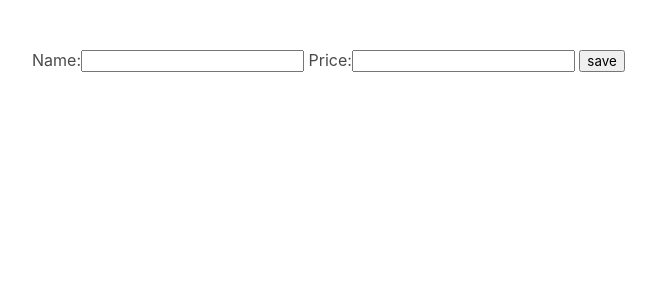
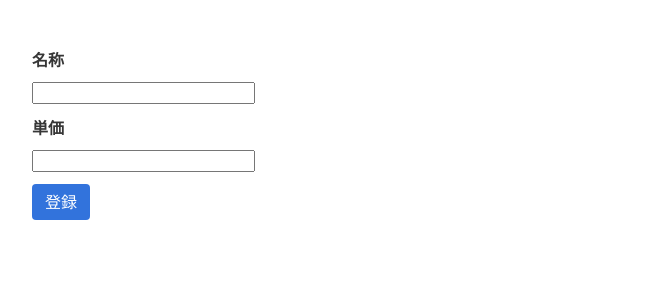
Before and after one commit to a-r-i/sales_management_system, a Django app: page /create-fruit in a window 1280 px wide. Shown: the top 300 px of the page, without its empty margins (32-688 px from the left). Run offline with Django 3.2, Linux system fonts and the light colour scheme; some libraries are stand-ins or nearby versions.

Commit message:
果物登録画面の見た目を整えた

```diff
--- a/sales_management_system/templates/sales_management_system/fruit_form.html
+++ b/sales_management_system/templates/sales_management_system/fruit_form.html
@@ -15,8 +15,23 @@
     <form method="post">
     {% csrf_token %}
 
-    {{ form }}
-    <button type="submit">save</button>
+     <div class="field">
+      <label class="label">名称</label>
+      <div class="control">
+        {{ form.name }}
+      </div>
+     </div>
+
+     <div class="field">
+       <label class="label">単価</label>
+       <div class="control">
+         {{ form.price }}
+       </div>
+      </div>
+
+      <div class="control">
+        <button class="button is-link" type="submit">登録</button>
+      </div>
     </form>
 
   {% endblock %}
```
